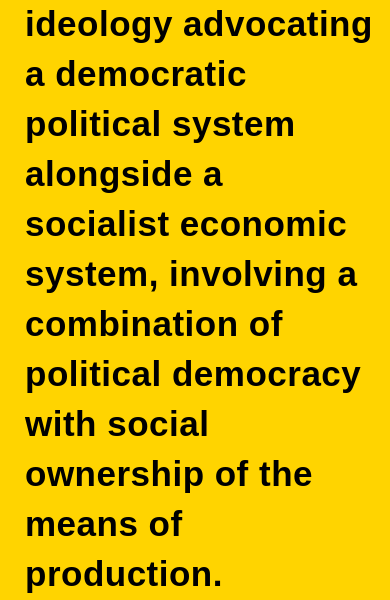
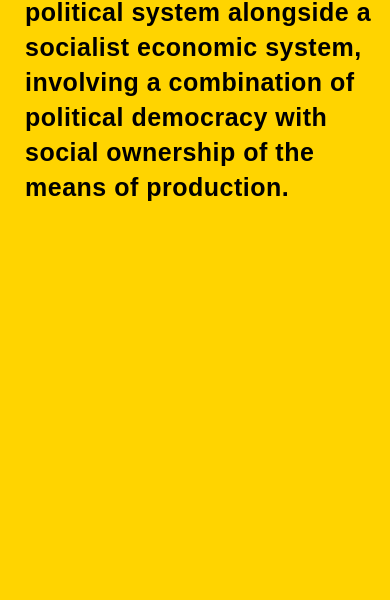
Before and after one commit to odashj/Socialism, a plain HTML site: page index.html in a window 390 px wide. Shown: the part 244-844 px from the top of the page. Drawn offline with nearby package versions, Linux system fonts and the light colour scheme.

Commit message:
Glossary text size

```diff
--- a/main.css
+++ b/main.css
@@ -22,7 +22,19 @@ h1 a:hover {
 	color: #0082c9;
 }
 
-@media (max-width: 850px) {
+@media (max-width: 500px) {
+	h2 {
+		font-size: 25px;
+		font-family: "europa",sans-serif;
+		font-style: normal;
+		font-weight: 700;
+		letter-spacing: .5px;
+		line-height: 35px;
+		color: #000;
+	}
+}
+
+@media (min-width: 501px) {
 	h2 {
 		font-size: 35px;
 		font-family: "europa",sans-serif;
```
